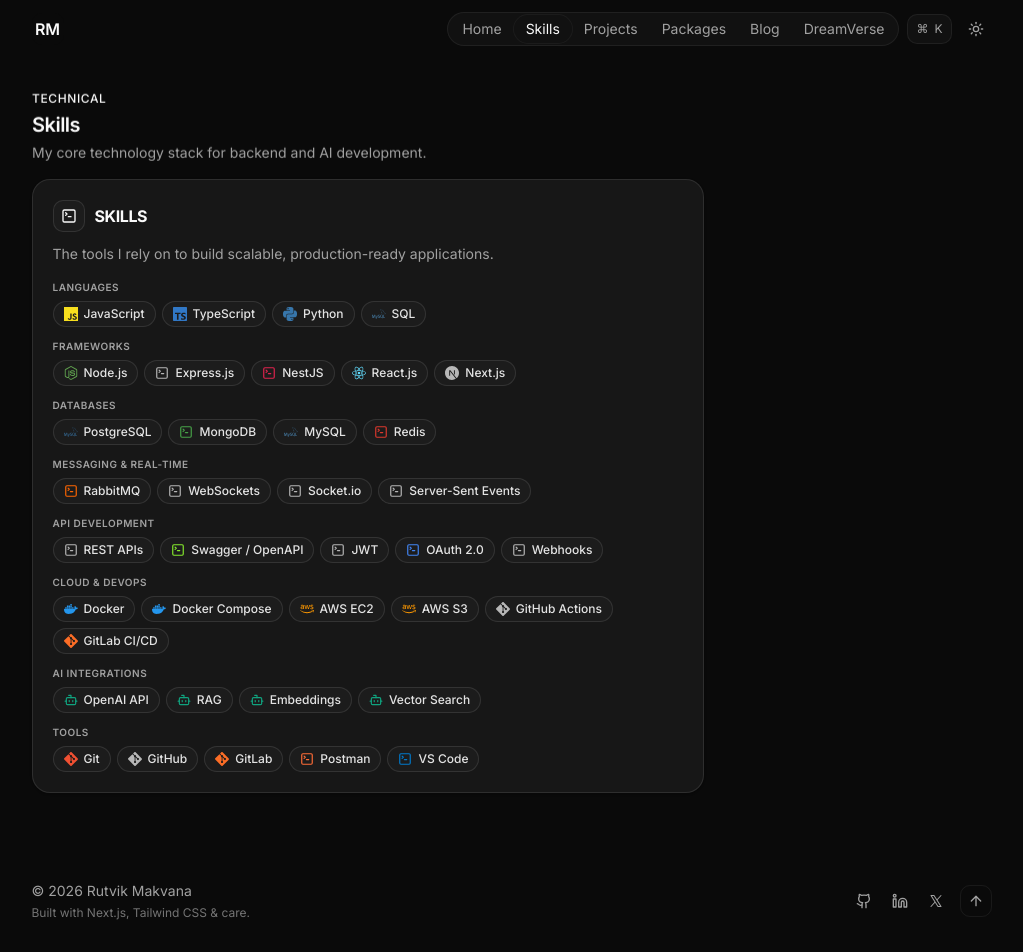
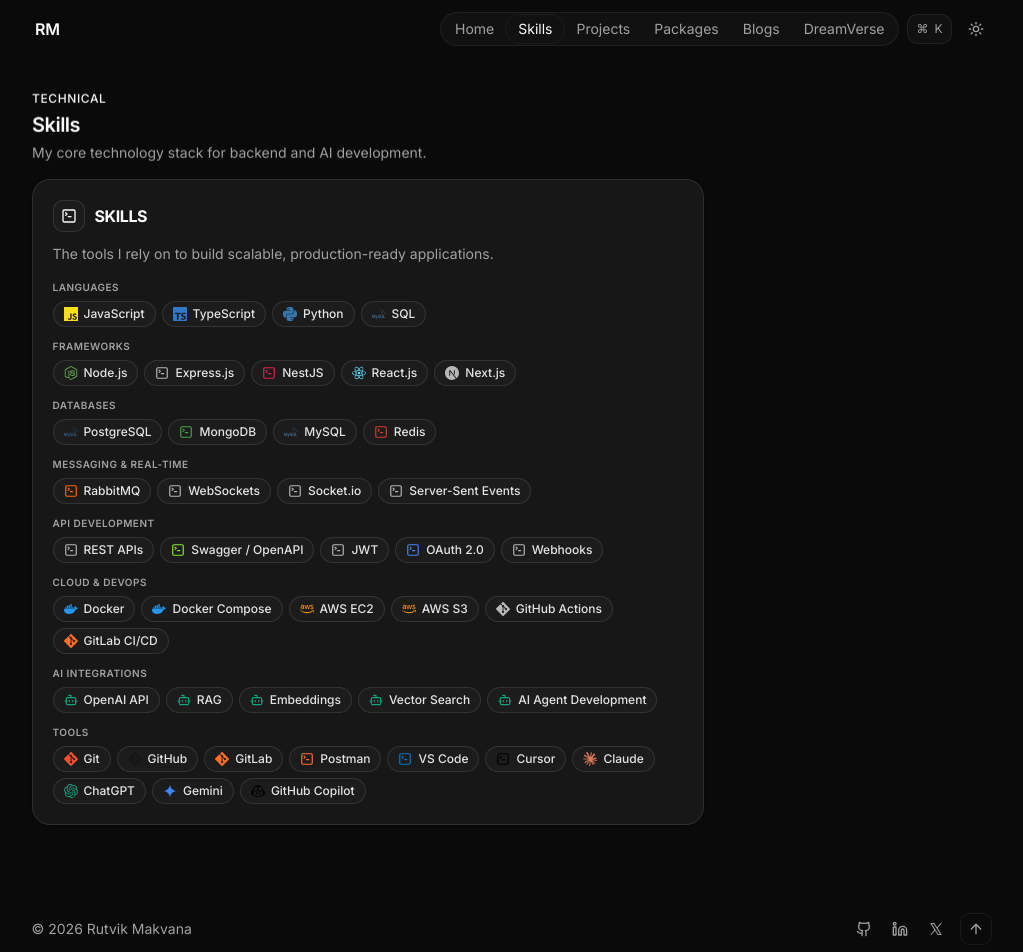
Before and after one commit to RutvikMakvana4/devfolio, a Next.js app: page /skills in a window 1280 px wide. Shown: the top 952 px of the page, without its empty margins (121-1144 px from the left). Built offline with nearby package versions, Linux system fonts and the light colour scheme.

Commit message:
feat: update CommandPalette and Navbar for consistent blog labeling; enhance Skills component with new AI tools and update social media link

```diff
--- a/components/site/command-palette.jsx
+++ b/components/site/command-palette.jsx
@@ -19,6 +19,7 @@
   LuSparkles,
   LuMoonStar,
 } from "react-icons/lu";
+import { PiXLogo } from "react-icons/pi";
 import { profile, email, socialMedia } from "@/lib/data";
 import { cn } from "@/lib/utils";
 
@@ -39,7 +40,7 @@
       { group: "Navigate", label: "Projects", icon: LuFolderGit2, run: () => router.push("/projects") },
       { group: "Navigate", label: "DreamVerse", icon: LuMoonStar, run: () => router.push("/dreamverse") },
       { group: "Navigate", label: "Packages", icon: LuPackage2, run: () => router.push("/packages") },
-      { group: "Navigate", label: "Blog", icon: LuNotebookPen, run: () => router.push("/blog") },
+      { group: "Navigate", label: "Blogs", icon: LuNotebookPen, run: () => router.push("/blog") },
       {
         group: "Actions",
         label: "View Resume",
@@ -74,6 +75,12 @@
         label: "LinkedIn",
         icon: LuLinkedin,
         run: () => window.open(social.linkedin, "_blank", "noopener,noreferrer"),
+      },
+            {
+        group: "Social",
+        label: "Twitter",
+        icon: PiXLogo,
+        run: () => window.open(social.x, "_blank", "noopener,noreferrer"),
       },
     ];
   }, [router]);
--- a/components/site/footer.jsx
+++ b/components/site/footer.jsx
@@ -21,9 +21,6 @@
           <div className="space-y-1">
             <p className="text-sm text-muted-foreground">
               © {new Date().getFullYear()} {profile.name}
-            </p>
-            <p className="text-xs text-muted-foreground/70">
-              Built with Next.js, Tailwind CSS &amp; care.
             </p>
           </div>
 
--- a/components/site/navbar.jsx
+++ b/components/site/navbar.jsx
@@ -19,7 +19,7 @@
     label: "Packages",
     external: true,
   },
-  { href: "/blog", label: "Blog" },
+  { href: "/blog", label: "Blogs" },
   { href: "/dreamverse", label: "DreamVerse" },
 ];
 
--- a/components/site/skills.jsx
+++ b/components/site/skills.jsx
@@ -10,6 +10,10 @@
   SiNodedotjs,
   SiDocker,
   SiGit,
+  SiClaude,
+  SiOpenai,
+  SiGooglegemini,
+  SiGithubcopilot,
 } from "react-icons/si";
 
 import { FaAws } from "react-icons/fa";
@@ -81,16 +85,22 @@
       { name: "RAG", icon: Bot, color: "#10A37F" },
       { name: "Embeddings", icon: Bot, color: "#10A37F" },
       { name: "Vector Search", icon: Bot, color: "#10A37F" },
+      { name: "AI Agent Development", icon: Bot, color: "#10A37F" },
     ],
   },
   {
     title: "Tools",
     skills: [
       { name: "Git", icon: SiGit, color: "#F05032" },
-      { name: "GitHub", icon: SiGit },
+      { name: "GitHub", icon: SiGit, color: "#181717" },
       { name: "GitLab", icon: SiGit, color: "#FC6D26" },
       { name: "Postman", icon: TerminalSquare, color: "#FF6C37" },
       { name: "VS Code", icon: TerminalSquare, color: "#007ACC" },
+      { name: "Cursor", icon: TerminalSquare, color: "#000000" },
+      { name: "Claude", icon: SiClaude, color: "#D97757" },
+      { name: "ChatGPT", icon: SiOpenai, color: "#10A37F" },
+      { name: "Gemini", icon: SiGooglegemini, color: "#4285F4" },
+      { name: "GitHub Copilot", icon: SiGithubcopilot, color: "#000000" },
     ],
   },
 ];
```
Also changed, not shown: lib/data.js.
